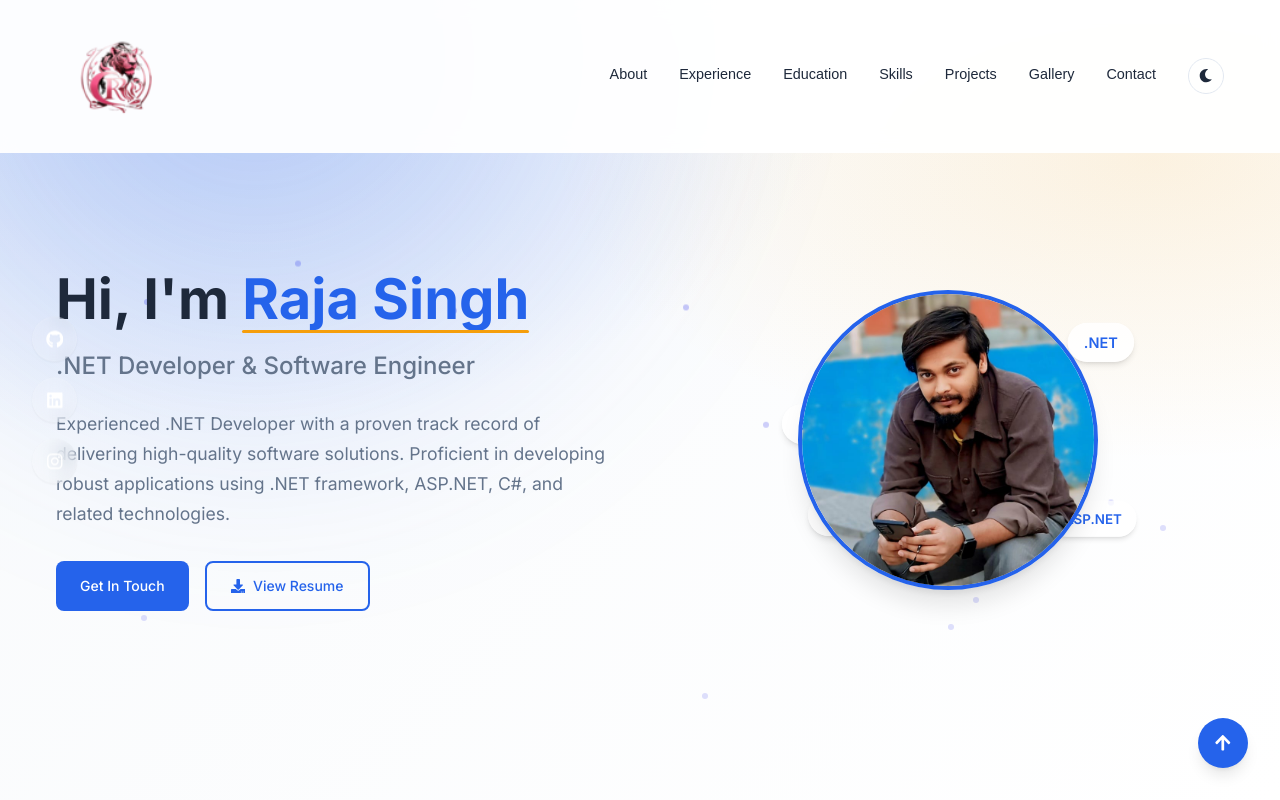
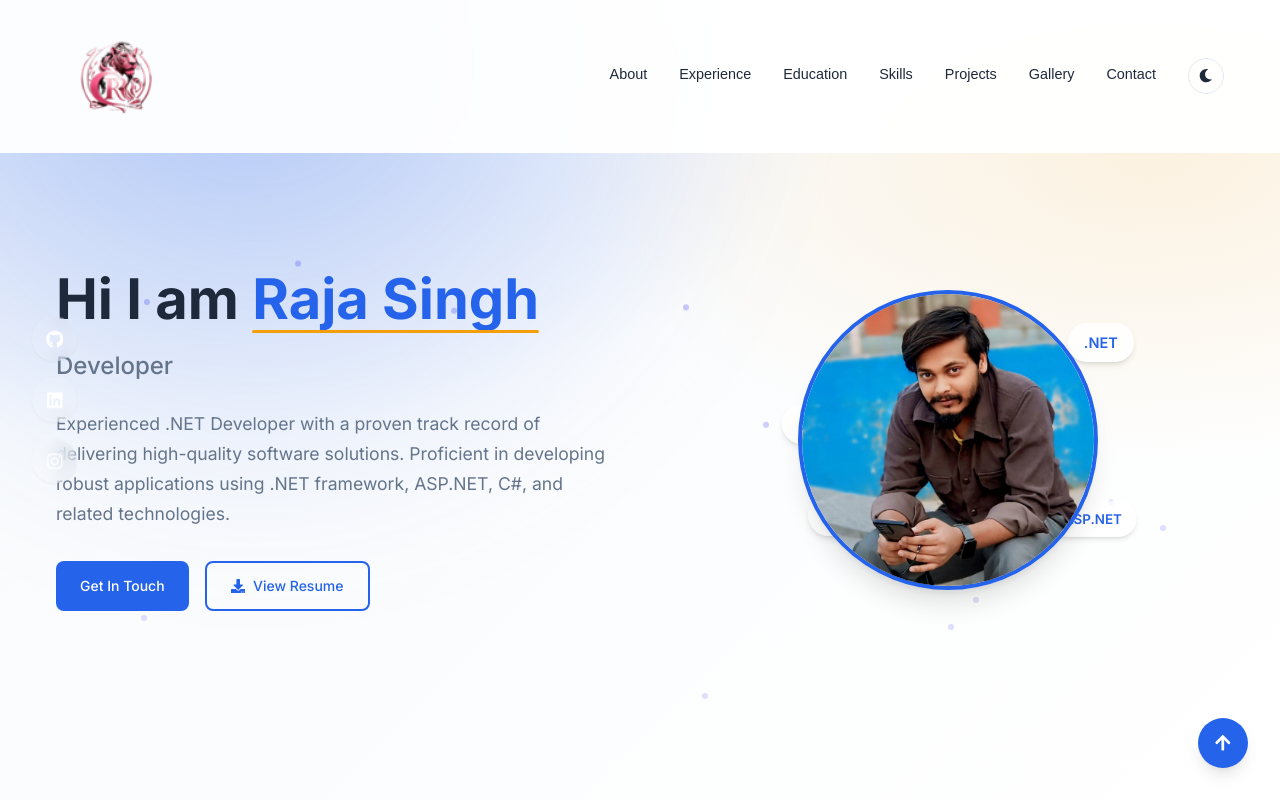
Before and after one commit to RajaCingh/Website, a React (Create React App) app: page / in a window 1280 px wide. Shown: the top 800 px of the page. Built offline with nearby package versions, Linux system fonts and the light colour scheme.

Commit message:
content: update hero title and subtitle

```diff
--- a/src/components/Hero.js
+++ b/src/components/Hero.js
@@ -61,14 +61,14 @@ const Hero = () => {
               className="hero-title"
               variants={itemVariants}
             >
-              Hi, I'm <span className="highlight">Raja Singh</span>
+              Hi I am <span className="highlight">Raja Singh</span>
             </motion.h1>
 
             <motion.h2
               className="hero-subtitle"
               variants={itemVariants}
             >
-              .NET Developer & Software Engineer
+              Developer
             </motion.h2>
 
             <motion.p
```
